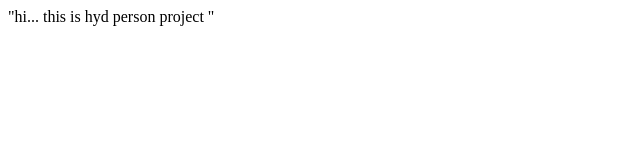
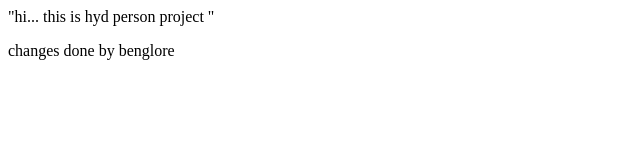
Before and after one commit to YNlakshmi/Hyd-Beng, a plain HTML site: page index.html in a window 1280 px wide. Shown: the whole page, without its empty margins (0-640 px from the left). Drawn offline with Linux system fonts and the light colour scheme.

Commit message:
beng-changes

```diff
--- a/index.html
+++ b/index.html
@@ -7,5 +7,6 @@
 </head>
 <body>
     "hi... this is hyd person project "
+    <p>changes done by benglore</p>
 </body>
 </html>
```
